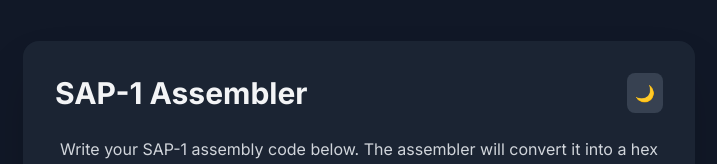
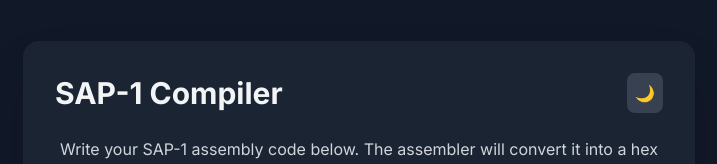
Before and after one commit to aukhalid/SAP-1-CPU-Logisim, a plain HTML site: page index.html in a window 1280 px wide. Shown: the top 164 px of the page, without its empty margins (281-998 px from the left). Drawn offline with nearby package versions, Linux system fonts and the light colour scheme.

Commit message:
Update index.html

```diff
--- a/index.html
+++ b/index.html
@@ -3,7 +3,7 @@
   <head>
     <meta charset="UTF-8" />
     <meta name="viewport" content="width=device-width, initial-scale=1.0" />
-    <title>SAP-1 Assembler</title>
+    <title>SAP-1 Compiler</title>
     <script src="https://cdn.tailwindcss.com"></script>
     <script>
       // Enable dark mode class
@@ -29,7 +29,7 @@
         <h1
           class="text-3xl font-bold text-gray-800 dark:text-gray-100 transition-colors"
         >
-          SAP-1 Assembler
+          SAP-1 Compiler
         </h1>
         <button
           onclick="toggleDarkMode()"
```
